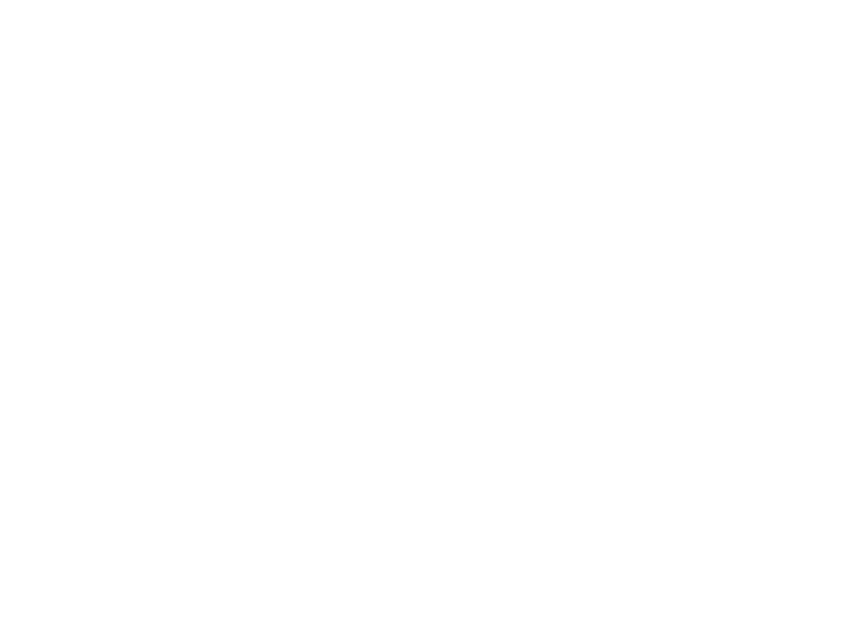
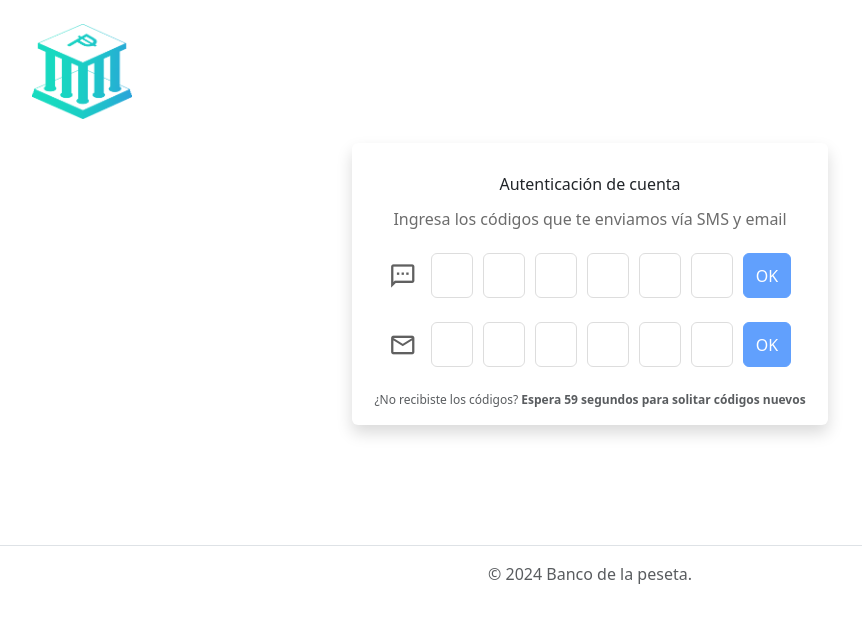
Before and after one commit to DSO-TECHINFO/bancodelapeseta-frontend, an Angular app: page /account-verification in a window 1280 px wide. Before the commit this address led to /. Shown: the top 618 px of the page, without its empty margins (50-912 px from the left). Built offline with nearby package versions, Linux system fonts and the light colour scheme.

Commit message:
feat(account-verification-page): Add layout TODO: implement interactivity and finalize styling

```diff
--- a/src/app/app.routes.ts
+++ b/src/app/app.routes.ts
@@ -1,6 +1,7 @@
 import { Routes } from '@angular/router';
 import { AccountLoginComponent } from './pages/profile/account/account-login/account-login.component';
 import { AccountSelectionComponent } from './pages/profile/account/account-selection/account-selection.component';
+import { AccountVerificationComponent } from './pages/profile/account/account-verification/account-verification.component';
 import { RegisterIndividualComponent } from './pages/profile/register/register-individual/register-individual.component';
 import { RegisterCompanyComponent } from './pages/profile/register/register-company/register-company.component';
 
@@ -8,6 +9,7 @@
     { path: '', title: 'Banco de la Peseta', component: AccountLoginComponent },
     { path: 'account-login', title: 'Banco de la Peseta', component: AccountLoginComponent },
     { path: 'account-selection', title: 'Seleccion de Cuenta', component: AccountSelectionComponent },
+    { path: 'account-verification', title: 'Verificar cuenta', component: AccountVerificationComponent },
     { path: 'register-company', title: 'Registro cuenta de empresa', component: RegisterCompanyComponent },
     { path: 'register-individual', title: 'Registro cuenta personal', component: RegisterIndividualComponent }
 ];
--- /dev/null
+++ b/src/app/pages/profile/account/account-verification/account-verification.component.css
@@ -0,0 +1,46 @@
+.subtitle {
+  color: #6c6c6c;
+}
+
+.otp-field {
+  flex-direction: row;
+  column-gap: 10px;
+  display: flex;
+  align-items: center;
+  justify-content: center;
+}
+
+.otp-field .icon {
+  font-size: 1.75rem;
+  margin-right: 4px;
+  color: #606060;
+}
+
+.otp-field input {
+  height: 45px;
+  width: 42px;
+  border-radius: 6px;
+  outline: none;
+  font-size: 1.125rem;
+  text-align: center;
+  border: 1px solid #ddd;
+}
+.otp-field input:focus {
+  box-shadow: 0 1px 0 rgba(0, 0, 0, 0.1);
+}
+.otp-field input::-webkit-inner-spin-button,
+.otp-field input::-webkit-outer-spin-button {
+  display: none;
+}
+
+.resend {
+  font-size: 0.75rem;
+}
+
+/* btn-verificator should be same size as the input otp */
+.btn-verificator {
+  height: 45px;
+  border-radius: 6px;
+  outline: none;
+  cursor: pointer;
+}
--- /dev/null
+++ b/src/app/pages/profile/account/account-verification/account-verification.component.html
@@ -0,0 +1,57 @@
+<div class="container">
+    <div class="row">
+        <header class="col-12 text-center">
+            <img src="{{ imgBancoP }}" width="100px" alt="logo del Banco de la peseta" class="mt-4">
+        </header>
+    </div>
+    <div class="row justify-content-center">
+        <div class="col-12 col-md-6 col-lg-4" style="min-width: 500px;">
+            <div class="card bg-white mt-4 mb-5 border-0 shadow rounded">
+                <div class="card-body p-3 text-center">
+
+                    <h5 class="card-title mt-3">Autenticación de cuenta</h5>
+
+                    <h6 class="subtitle mt-3 mb-4">Ingresa los códigos que te enviamos vía SMS y email</h6>
+
+                    <div class="otp-field mb-4">
+                        <span class="icon material-icons-outlined">sms</span>
+                        <input type="number" />
+                        <input type="number" />
+                        <input type="number" />
+                        <input type="number" />
+                        <input type="number" />
+                        <input type="number" />
+                        <button disabled class="btn btn-primary btn-verificator">
+                            OK
+                        </button>
+                    </div>
+
+                    <div class="otp-field mb-4">
+                        <span class="icon material-icons-outlined">email</span>
+                        <input type="number" />
+                        <input type="number" />
+                        <input type="number" />
+                        <input type="number" />
+                        <input type="number" />
+                        <input type="number" />
+                        <button disabled class="btn btn-primary btn-verificator">
+                            OK
+                        </button>
+                    </div>
+
+                    <!-- <p class="resend text-muted mb-0">
+                                ¿No has recibido el código? <a href="#!">Reenviar</a>
+                            </p> -->
+                    <p class="resend text-muted mb-0">
+                        ¿No recibiste los códigos? <span class="fw-bolder">Espera 59 segundos para solitar códigos nuevos</span>
+                    </p>
+                </div>
+            </div>
+        </div>
+    </div>
+</div>
+
+<footer class="pt-2 mt-5">
+    <span class="d-flex justify-content-center border-bottom pb-3 mb-3"></span>
+    <p class="text-center text-muted">© 2024 Banco de la peseta.</p>
+</footer>
--- /dev/null
+++ b/src/app/pages/profile/account/account-verification/account-verification.component.ts
@@ -0,0 +1,20 @@
+import { Component } from '@angular/core';
+import { RouterLink } from '@angular/router';
+import 'material-icons/iconfont/material-icons.css';
+
+@Component({
+  selector: 'app-account-verification',
+  standalone: true,
+  imports: [RouterLink],
+  templateUrl: './account-verification.component.html',
+  styleUrl: './account-verification.component.css'
+})
+export class AccountVerificationComponent {
+  hide: boolean = false;
+  imgBancoP = 'assets/icon/bancoP.png';
+
+  onLoad: boolean = false;
+  onKeyPress(event: KeyboardEvent) {
+    // Code goes here
+  }
+}
```
Also changed, not shown: 1 other file (tests, documents, lock files or other folders).
